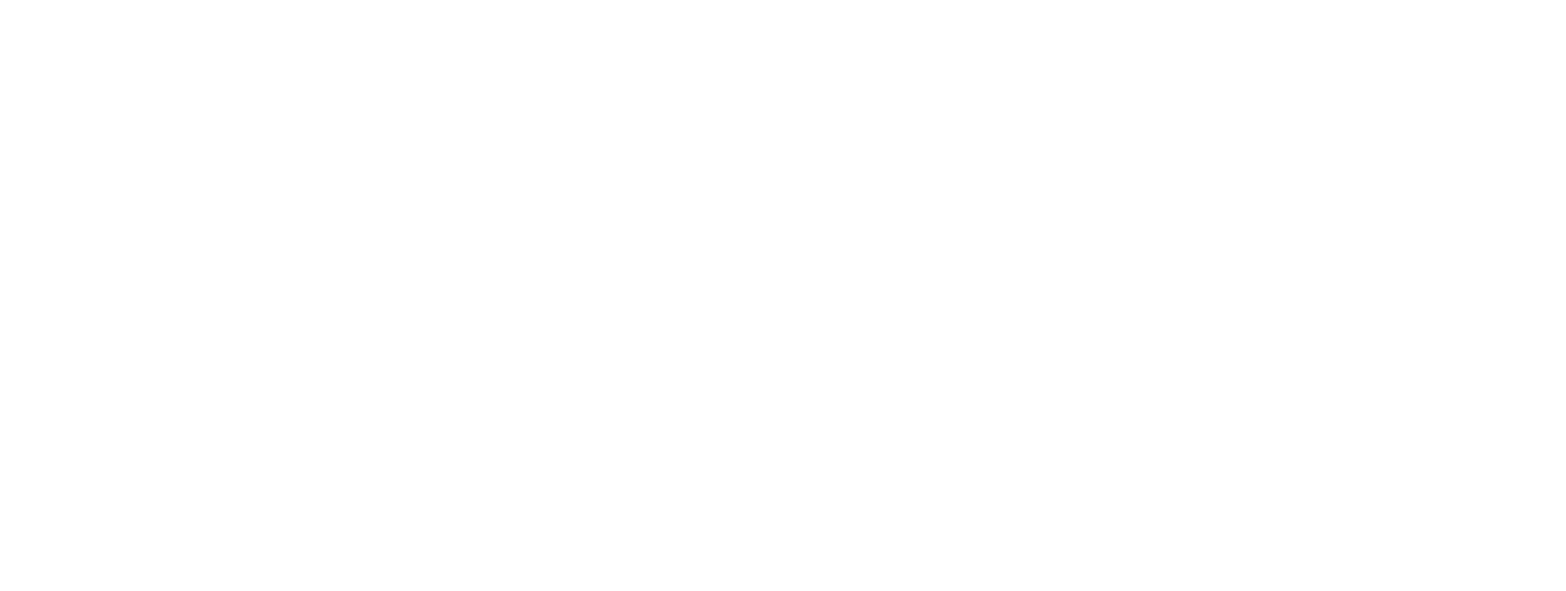
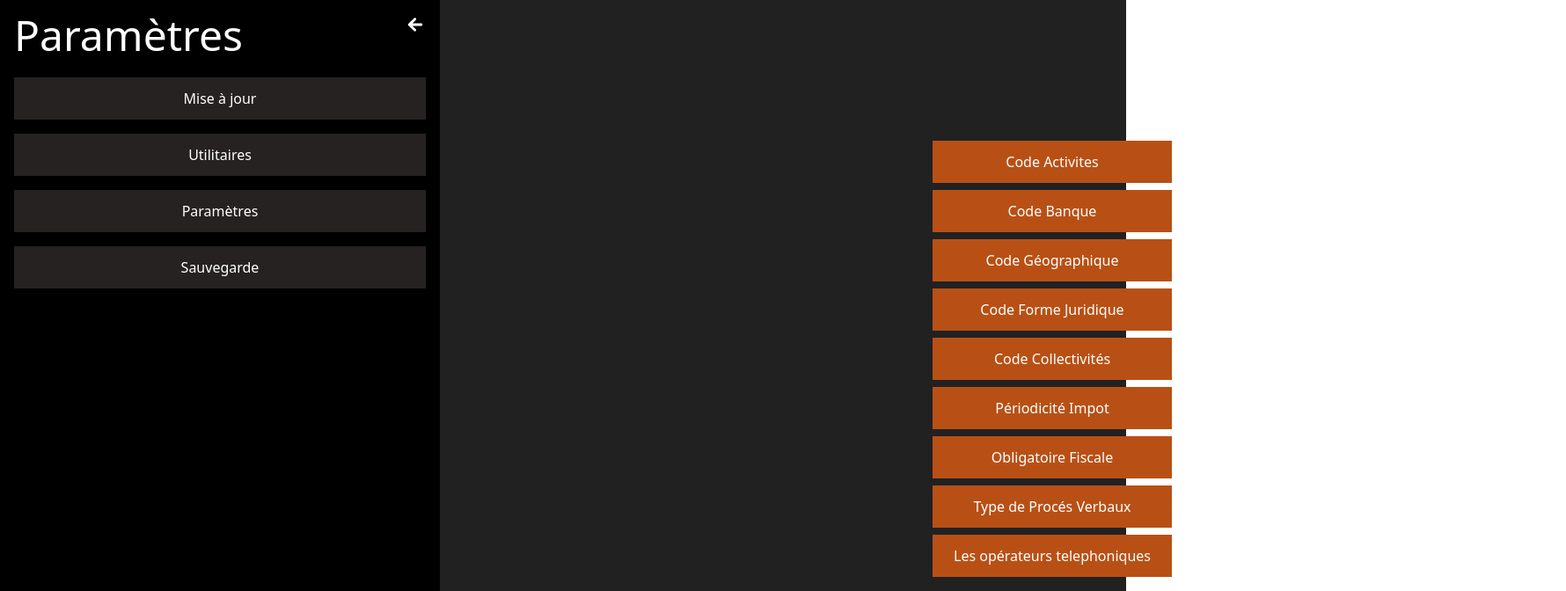
Before and after one commit to zagarino0/GESTIONRECETTE, a React (Create React App) app in the folder frontend/: page /miseAJourParametre in a window 1280 px wide. Before the commit this address had no page. Shown: the top 672 px of the page at 88% size, 1780 px wide, since content can reach past the window. Built offline with nearby package versions, Linux system fonts and the light colour scheme.

Commit message:
parametre  mise a jour

```diff
--- a/frontend/src/App.js
+++ b/frontend/src/App.js
@@ -14,9 +14,13 @@
 import ResteRecovré from "./pages/recette/ResteRecovré";
 import UtilitairesRecette from "./pages/recette/Utilitaires";
 import Gestion from "./pages/gestion/Gestion";
-import Parametre from "./pages/paramètres/Parametre";
 import ConsultationRF from "./pages/immatriculation/consultatioRF/ConsultationRF";
 import Utilitaire from "./pages/immatriculation/utilitaire/Utilitaire";
+import MiseAJour from "./pages/paramètres/Mije A jour/MiseAJour";
+import UtilitaireParametre from "./pages/paramètres/Utilitaires/UtilitaireParametre";
+import Sauvegarde from "./pages/paramètres/Sauvegarde/Sauvegarde";
+import Parametres from "./pages/paramètres/Parametres/Parametres";
+import ChangementMotPasse from "./pages/paramètres/Utilitaires/ChangementMotPasse";
 
 function App() {
 
@@ -40,7 +44,13 @@
      <Route path="/ResteRecovreRecette" element={<ResteRecovré/>}></Route>
      <Route path="/utilitaireRecette" element={<UtilitairesRecette/>}></Route>
      <Route path="/gestion" element={<Gestion/>}></Route>
-     <Route path="/parametre" element={<Parametre/>}></Route>
+
+
+     <Route path="/miseAJourParametre" element={<MiseAJour/>}></Route>
+     <Route path="/utilitaireParametre" element={<UtilitaireParametre/>}></Route>
+     <Route path="/sauvegardeParametre" element={<Sauvegarde/>}></Route>
+     <Route path="/parametreParametre" element={<Parametres/>}></Route>
+     <Route path="/changementMotdePasse" element={<ChangementMotPasse/>}></Route>
 
 
 
--- a/frontend/src/pages/SIGRL/Sigrl.jsx
+++ b/frontend/src/pages/SIGRL/Sigrl.jsx
@@ -10,7 +10,7 @@
 
     //Links navbar
     const links = [
-        { title: "Paramètres", link: "/Paramètres" },
+        { title: "Paramètres", link: "/miseAJourParametre" },
         { title: "Recette", link: "/recette" },
         { title: "Gestion", link: "/Gestion" },
         { title: "Immatriculation", link: "/immatriculation" },
--- a/frontend/src/pages/paramètres/Layout.jsx
+++ b/frontend/src/pages/paramètres/Layout.jsx
@@ -1,8 +1,73 @@
 import React from 'react'
+import { IoMdArrowRoundBack } from 'react-icons/io'
+import { Link } from 'react-router-dom'
+import { states } from '../../states/states';
+import { useSnapshot } from 'valtio';
 
-function Layout() {
+
+function Layout(props) {
+    const { selectedLink } = useSnapshot(states);
+
+  //Links navbar
+  const links = [
+      { title: "Mise à jour", link: "/miseAJourParametre" },
+      { title: "Utilitaires", link: "/utilitaireParametre" },
+      { title: "Paramètres", link: "/parametreParametre" },
+      { title: "Sauvegarde", link: "/sauvegardeParametre" },
+
+    ];
   return (
-    <div>Layout</div>
+    <>
+    <div className='flex flex-row'>
+    <div className='w-[500px] bg-black h-screen '>
+    <nav className=" flex flex-col  ">
+<div className='flex justify-between m-4'>
+<div className='text-5xl text-white '>
+                Paramètres
+            </div>
+<div>
+<Link to="/SIGRL" >
+<IoMdArrowRoundBack className='text-white text-2xl '></IoMdArrowRoundBack>
+</Link>
+</div>
+</div>
+    <div>
+    <ul className="flex flex-col">
+       {links.map((link) => (
+         <li
+           key={link.title}
+           className={`
+           mx-4
+           text-center
+           py-3
+           px-6
+           text-white
+           text-bold
+          bg-[#262222]
+          m-2
+          hover:scale-110  hover:bg-[#E96012] hover:shadow-xl transition duration-300 ease-in-out
+           ${
+             selectedLink === link.title.toLowerCase()
+
+           } `}
+         >
+           <Link to={link.link}>{link.title}</Link>
+         </li>
+       ))}
+     </ul>
+    </div>
+
+
+   </nav>
+   <div>
+
+   </div>
+    </div>
+ <div>
+    {props.children}
+ </div>
+    </div>
+    </>
   )
 }
 
--- /dev/null
+++ b/frontend/src/pages/paramètres/Mije A jour/MiseAJour.jsx
@@ -0,0 +1,28 @@
+import React from 'react'
+import { LinkButton } from '../../../components/button/LinkButton'
+import Layout from '../Layout'
+
+function MiseAJour() {
+    const contentChildren=(
+   <div className='flex justify-center items-center lg:w-screen lg:h-screen'>
+   <div className='flex flex-col ml-28 '>
+    <LinkButton to="/" text="Code Activites" className="mt-4" ></LinkButton>
+    <LinkButton to="/" text="Code Banque"  className="mt-2"></LinkButton>
+    <LinkButton to="/" text="Code Géographique"  className="mt-2"></LinkButton>
+    <LinkButton to="/" text="Code Forme Juridique"  className="mt-2"></LinkButton>
+    <LinkButton to="/" text="Code Collectivités"  className="mt-2"></LinkButton>
+    <LinkButton to="/" text="Périodicité Impot"  className="mt-2"></LinkButton>
+    <LinkButton to="/" text="Obligatoire Fiscale"  className="mt-2"></LinkButton>
+    <LinkButton to="/" text="Type de Procés Verbaux "  className="mt-2"></LinkButton>
+    <LinkButton to="/" text="Les opérateurs telephoniques"  className="mt-2"></LinkButton>
+    </div>
+     </div>
+      )
+  return (
+    <div className='bg-[#212122] flex flex-row h-screen w-screen'>
+<Layout children={contentChildren}></Layout>
+</div>
+  )
+}
+
+export default MiseAJour
--- a/frontend/src/pages/paramètres/Parametre.jsx
+++ /dev/null
@@ -1,9 +0,0 @@
-import React from 'react'
-
-function Parametre() {
-  return (
-    <div>Parametre</div>
-  )
-}
-
-export default Parametre
--- a/frontend/src/pages/paramètres/Parametres/Parametres.jsx
+++ b/frontend/src/pages/paramètres/Parametres/Parametres.jsx
@@ -1,9 +1,17 @@
 import React from 'react'
+import Layout from '../Layout'
 
 function Parametres() {
-  return (
-    <div>Parametres</div>
-  )
+  const contentChildren=(
+    <div className='text-white'>
+    Parametres
+      </div>
+       )
+return (
+<div className='bg-[#212122] flex flex-row h-screen w-screen'>
+<Layout children={contentChildren}></Layout>
+</div>
+)
 }
 
 export default Parametres
--- a/frontend/src/pages/paramètres/Sauvegarde/Sauvegarde.jsx
+++ b/frontend/src/pages/paramètres/Sauvegarde/Sauvegarde.jsx
@@ -0,0 +1,17 @@
+import React from 'react'
+import Layout from '../Layout'
+
+function Sauvegarde() {
+    const contentChildren=(
+        <div className='text-white'>
+        Sauvegardes
+          </div>
+           )
+  return (
+    <div className='bg-[#212122] flex flex-row h-screen w-screen'>
+    <Layout children={contentChildren}></Layout>
+    </div>
+  )
+}
+
+export default Sauvegarde
--- a/frontend/src/pages/paramètres/Utilitaires/UtilitaireParametre.jsx
+++ b/frontend/src/pages/paramètres/Utilitaires/UtilitaireParametre.jsx
@@ -1,8 +1,22 @@
 import React from 'react'
+import { LinkButton } from '../../../components/button/LinkButton'
+import Layout from '../Layout'
 
 function UtilitaireParametre() {
+  const contentChildren=(
+    <div className='flex justify-center items-center lg:w-screen lg:h-screen'>
+   <div className='flex flex-col ml-28 h-screen  '>
+    <LinkButton to="/changementMotdePasse" text="Changement de mot de passe personel" className="mt-4" ></LinkButton>
+    <LinkButton to="/" text="Operateurs"  className="mt-2"></LinkButton>
+
+    </div>
+     </div>
+       )
   return (
-    <div>UtilitaireParametre</div>
+
+   <div className='bg-[#212122] flex flex-row h-screen w-screen'>
+<Layout children={contentChildren}></Layout>
+</div>
   )
 }
 
```
Also changed, not shown: 1 other file (tests, documents, lock files or other folders).
